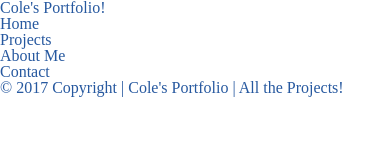
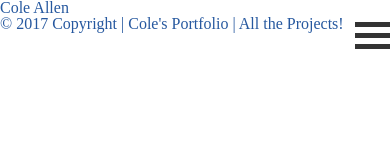
Before and after one commit to colesss/301n8-portfolio, a plain HTML site: page index.html in a window 390 px wide. Drawn offline with nearby package versions, Linux system fonts and the light colour scheme.

Commit message:
added a hamburger icon that displays list when clicked, added jquery for handling that click function.

```diff
--- a/index.html
+++ b/index.html
@@ -20,20 +20,24 @@
     </script>
   </head>
   <body>
+    <nav class="">
       <header class="">
         <h1>
-        Cole's Portfolio!
+          Cole Allen
         </h1>
-      <nav class="">
-        <div class""></div>
-        <ul>
+          <div class="hamburger-icon">
+            <div class="bar1"></div>
+            <div class="bar2"></div>
+            <div class="bar3"></div>
+          </div>
+          <ul class="hamburger-menu">
             <li class="" data-content=""><a href="" class=""> Home</a></li>
             <li class="" data-content=""><a href="" class=""> Projects</a></li>
             <li class="" data-content=""><a href="" class=""> About Me</a></li>
             <li class="" data-content=""><a href="" class=""> Contact</a></li>
           </ul>
+        </header>
       </nav>
-    </header>
     <main>
       <section id="projects">
       </section>
@@ -41,8 +45,8 @@
     <footer>
       &copy; 2017 Copyright | Cole's Portfolio | All the Projects!
     </footer>
-    <script src="vendor/scripts/jquery-3.2.1.js"></script>
-    <script src="https:code.jquery.com/jquery-3.2.1.js"></script>
-    <script src="app.js"></script>
+    <!-- <script src="vendor/scripts/jquery-3.2.1.js"></script> -->
+  <script src="http://code.jquery.com/jquery-3.2.1.js"></script>
+  <script type="text/javascript" src="scripts/app.js"></script>
   </body>
 </html>
--- a/scripts/app.js
+++ b/scripts/app.js
@@ -1,4 +1,8 @@
 'use strict';
+
+$('.hamburger-icon').on('click', function () {
+  $('.hamburger-menu').toggle();
+});
 
 //global variable to house new projects
 var allProjects = []
--- a/styles/style.css
+++ b/styles/style.css
@@ -0,0 +1,33 @@
+/*media query for tablet*/
+@media screen and (min-width: 700px) {
+  /*do this stuff
+  body {
+  background: different stuff;
+}
+  */
+}
+
+/*media query for laptop*/
+@media screen and (min-width: 1024px) {
+  /*do more stuff if screen width exceeds 1024pixels! TODO add different displays for larger than 1024 for nav!
+  body {
+  background: MORE different stuff;
+}
+  */
+}
+
+.hamburger-icon {
+  display: inline-block;
+  float: right;
+}
+
+.bar1, .bar2, .bar3 {
+  width: 35px;
+  height: 5px;
+  background-color: #333;
+  margin: 6px 0px;
+}
+
+.hamburger-menu {
+  display: none;
+}
```
Lines whose indentation alone changed are shown as unchanged.
